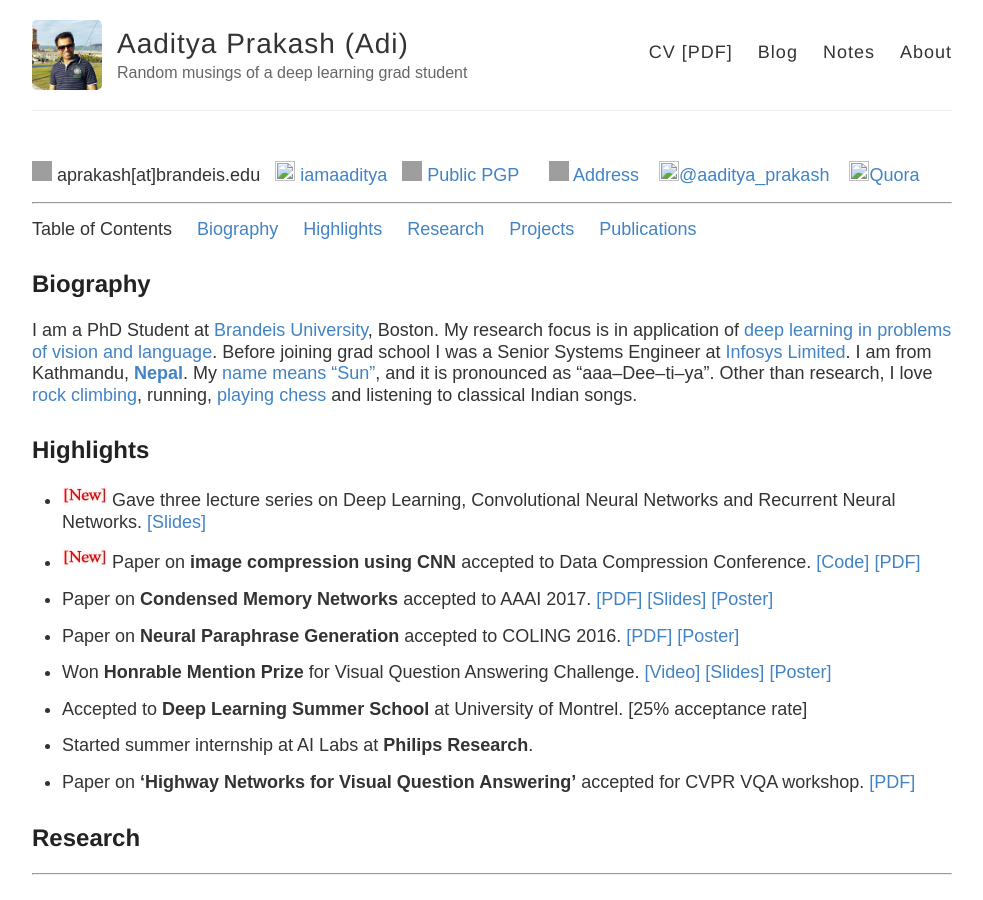
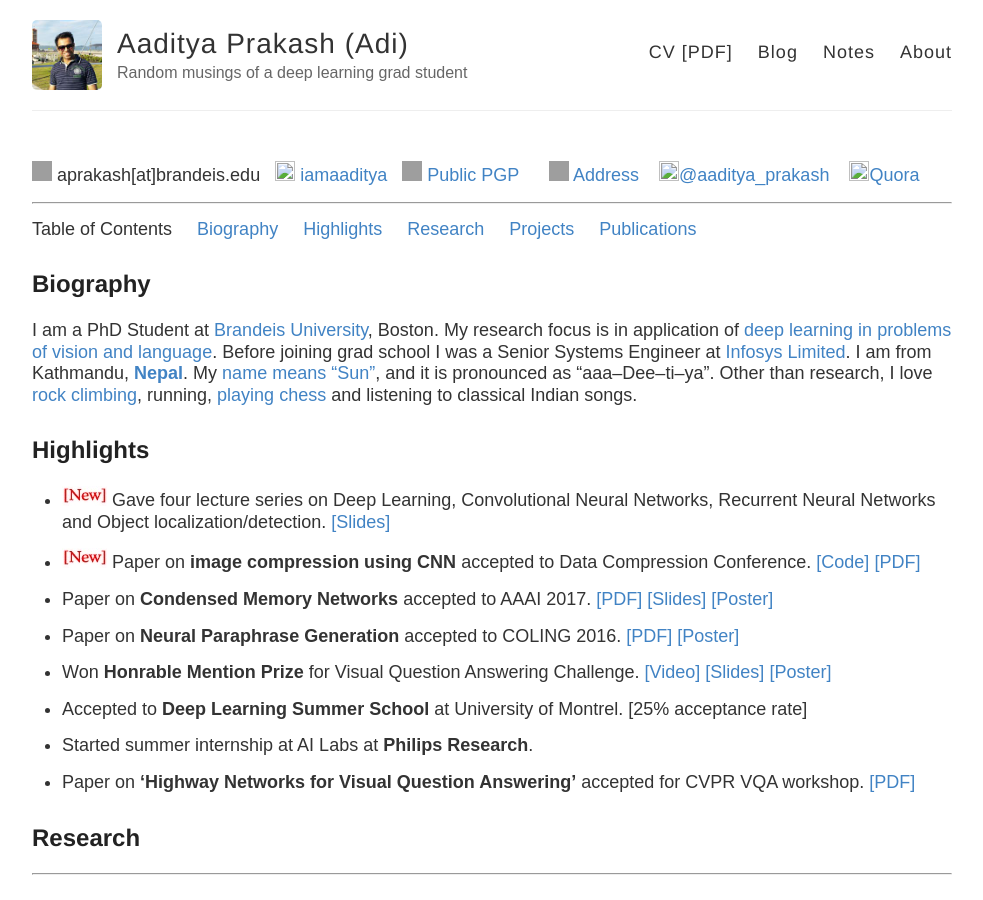
Before and after one commit to iamaaditya/iamaaditya.github.io, a Jekyll site: the page built from about/index.md, in a window 1280 px wide and 900 px high. Shown: the whole window, without its empty margins (84-1067 px from the left). Built offline with Jekyll 4.4.1, drawn with Linux system fonts in a browser that asks for light colours; some web fonts are replaced; grey boxes are pictures that could not be loaded.

Commit message:
add the slides for the object localization

```diff
--- a/about/index.md
+++ b/about/index.md
@@ -18,7 +18,7 @@
 
 ## Highlights
 
-* <img src="https://raw.githubusercontent.com/iamaaditya/iamaaditya.github.io/master/images/new.jpg" /> Gave three lecture series on Deep Learning, Convolutional Neural Networks and Recurrent Neural Networks. [[Slides]](http://iamaaditya.github.io/notes/CS175/)
+* <img src="https://raw.githubusercontent.com/iamaaditya/iamaaditya.github.io/master/images/new.jpg" /> Gave four lecture series on Deep Learning, Convolutional Neural Networks, Recurrent Neural Networks and Object localization/detection. [[Slides]](http://iamaaditya.github.io/notes/CS175/)
 
 * <img src="https://raw.githubusercontent.com/iamaaditya/iamaaditya.github.io/master/images/new.jpg" /> Paper on **image compression using CNN** accepted to Data Compression Conference. [[Code]](https://github.com/iamaaditya/image-compression-cnn) [[PDF]](https://arxiv.org/pdf/1612.08712v1.pdf)
 
```
Also changed, not shown: notes/CS175/index.md (+2 -0 lines), notes/algorithms/index.md (+5 -0 lines), notes/machine_learning/index.md (+1 -0 lines).
